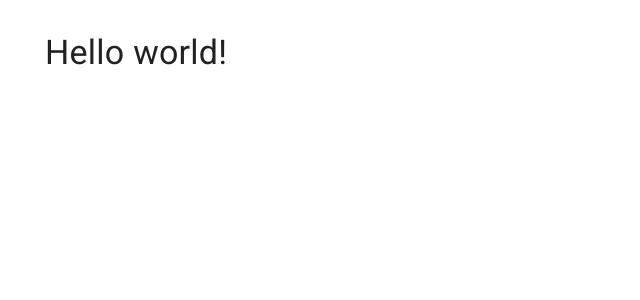
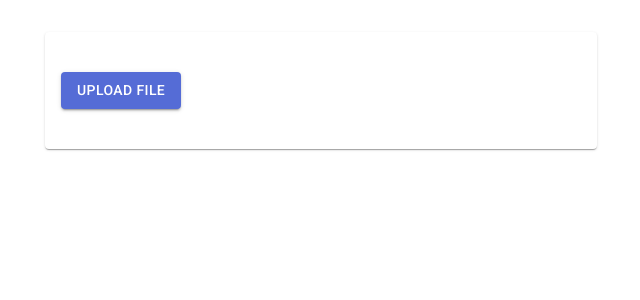
Before and after one commit to barinali/tadhack-2021-berlin-client, a React (Create React App) app: page / in a window 1280 px wide. Shown: the top 300 px of the page, without its empty margins (319-959 px from the left). Built offline with nearby package versions, Linux system fonts and the light colour scheme.

Commit message:
Add FileUploadButton

```diff
--- a/package.json
+++ b/package.json
@@ -11,6 +11,7 @@
     "@emotion/react": "latest",
     "@emotion/styled": "latest",
     "@mui/material": "latest",
+    "@mui/styles": "^5.0.1",
     "react": "latest",
     "react-dom": "latest",
     "react-scripts": "latest"
--- a/src/App.js
+++ b/src/App.js
@@ -1,15 +1,24 @@
 import * as React from 'react';
+import { withStyles } from '@mui/styles';
 import Container from '@mui/material/Container';
 import Typography from '@mui/material/Typography';
 import Box from '@mui/material/Box';
+import MuiPaper from '@mui/material/Paper';
+import FileUploadButton from './components/FileUploadButton/FIleUploadButton';
+
+const Paper = withStyles((theme) => ({
+  root: {
+    padding: theme.spacing(5, 2)
+  }
+}))(MuiPaper);
 
 export default function App() {
   return (
     <Container maxWidth="sm">
       <Box sx={{ my: 4 }}>
-        <Typography variant="h4" component="h1" gutterBottom>
-          Hello world!
-        </Typography>
+        <Paper>
+          <FileUploadButton />
+        </Paper>
       </Box>
     </Container>
   );
--- /dev/null
+++ b/src/components/FileUploadButton/FIleUploadButton.js
@@ -0,0 +1,18 @@
+import * as React from 'react';
+import Button from '@mui/material/Button';
+
+export default function FileUploadButton({ onChange }) {
+  return (
+    <Button
+      variant="contained"
+      component="label"
+    >
+      Upload File
+      <input
+        onChange={onChange}
+        type="file"
+        hidden
+      />
+    </Button>
+  );
+}
```
Also changed, not shown: 1 other file (tests, documents, lock files or other folders).
